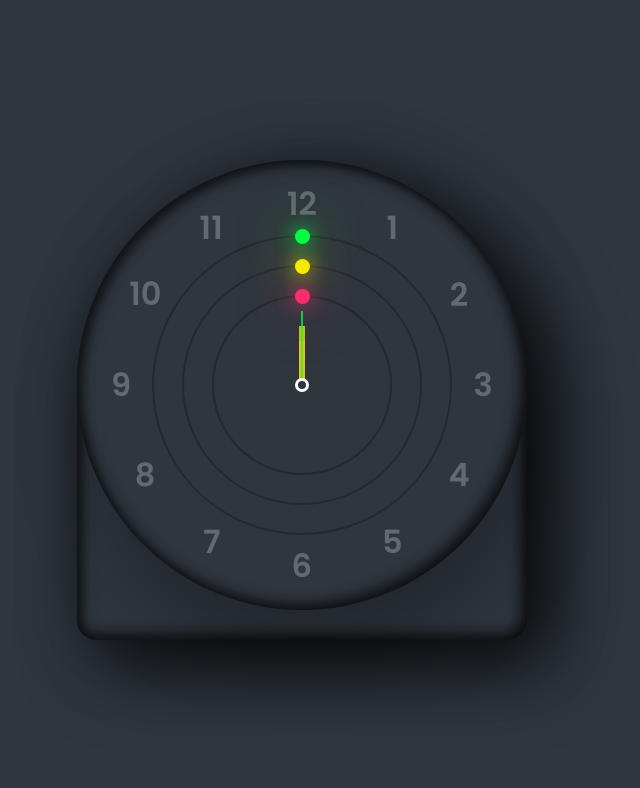
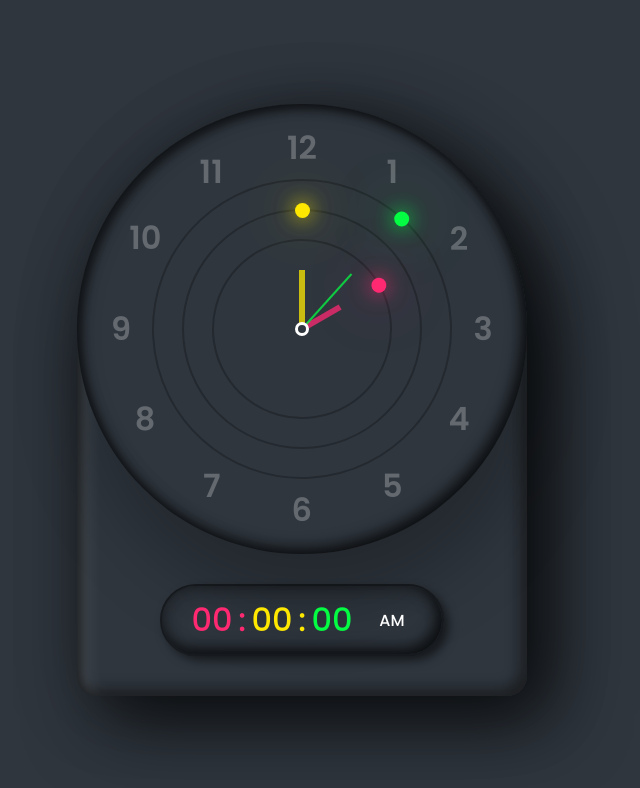
Before and after one commit to iildarado/awesome-scripts, a plain HTML site: page html-css-js/awesome-clock/index.html in a window 1280 px wide. Shown: the whole page, without its empty margins (338-978 px from the left). Drawn offline with Linux system fonts and the light colour scheme.

Commit message:
awesome-clock (js added)

```diff
--- a/html-css-js/awesome-clock/app.js
+++ b/html-css-js/awesome-clock/app.js
@@ -0,0 +1,27 @@
+
+let hours = document.querySelector('#hr');
+let minutes = document.querySelector('#mn');
+let seconds = document.querySelector('#sc');
+
+let day, hour, min, sec;
+updateTime();
+
+setInterval(() => {
+    updateTime();
+}, 1000)
+
+let digitalHours = document.querySelector('#hours');
+let digitalMinutes = document.querySelector('#minutes');
+let digitalSeconds = document.querySelector('#seconds');
+
+
+function updateTime() {
+    day = new Date();
+    hh = day.getHours() * 30;
+    mm = day.getMinutes() * 6;
+    ss = day.getSeconds() * 6;
+
+    hours.style.transform = `rotateZ(${hh + (mm/12)}deg)`;
+    minutes.style.transform = `rotateZ(${mm}deg)`;
+    seconds.style.transform = `rotateZ(${ss}deg)`;
+}
--- a/html-css-js/awesome-clock/index.html
+++ b/html-css-js/awesome-clock/index.html
@@ -9,9 +9,9 @@
 <body>
     <div class="container">
         <div class="clock">
-            <div class="circle" style="--clr:#04fc43"><i></i></div>
-            <div class="circle circle2" style="--clr:#fee800"><i></i></div>
-            <div class="circle circle3" style="--clr:#ff2972"><i></i></div>
+            <div class="circle" id="sc" style="--clr:#04fc43"><i></i></div>
+            <div class="circle circle2" id="mn" style="--clr:#fee800"><i></i></div>
+            <div class="circle circle3" id="hr" style="--clr:#ff2972"><i></i></div>
 
             <span style="--i:1"><b>1</b></span>
             <span style="--i:2"><b>2</b></span>
@@ -26,6 +26,13 @@
             <span style="--i:11"><b>11</b></span>
             <span style="--i:12"><b>12</b></span>
         </div>
+
+        <div id="time">
+            <div id="hours" style="--clr:#ff2972">00</div>
+            <div id="minutes" style="--clr:#fee800">00</div>
+            <div id="seconds" style="--clr:#04fc43">00</div>
+            <div id="ampm">AM</div>
+        </div>
     </div>
     <script src="app.js"></script>
 </body>
--- a/html-css-js/awesome-clock/style.css
+++ b/html-css-js/awesome-clock/style.css
@@ -23,11 +23,12 @@
     box-shadow: 25px 25px 75px rgba(0, 0, 0, 0.75),
     10px 10px 70px rgba(0, 0, 0, 0.25),
     inset 5px 5px 10px rgba(0, 0, 0, 0.5),
-    inset 5px 5px 20px rgba(0, 0, 0, 0.2),
+    inset 5px 5px 20px rgba(255, 255, 255, 0.2),
     inset -5px -5px 15px rgba(0, 0, 0, 0.75);
     display: flex;
     justify-content: center;
     align-items: center;
+    flex-direction: column;
 }
 .clock {
     position: relative;
@@ -116,3 +117,49 @@
     box-shadow: 0 0 20px var(--clr),
     0 0 60px var(--clr);
 }
+
+/* digital-clock style */
+#time {
+    margin-bottom: 40px;
+    display: flex;
+    padding: 10px 20px;
+    font-size: 2em;
+    font-weight:600;
+    border: 2px solid rgba(0, 0, 0, 0.5);
+    border-radius: 40px;
+    box-shadow: 5px 5px 10px rgba(0, 0, 0, 0.5),
+    inset 5px 5px 20px rgba(0, 0, 0, 0.2),
+    inset -5px -5px 15px rgba(0, 0, 0, 0.75);
+}
+#time div {
+    position: relative;
+    width: 60px;
+    text-align: center;
+    font-weight: 500;
+    color: var(--clr);
+}
+#time div:nth-child(1)::after,
+#time div:nth-child(2)::after {
+    content: ':';
+    position: absolute;
+    right: -4px;
+}
+#time div:last-child {
+    font-size: 0.5em;
+    display: flex;
+    justify-content: center;
+    align-items: center;
+    color: #fff
+}
+#time div:nth-child(2)::after {
+    animation: animate 1s steps(1) infinite;
+}
+
+@keyframes animate {
+    0% {
+        opacity: 1;
+    }
+    50% {
+        opacity: 0;
+    }
+}
```
